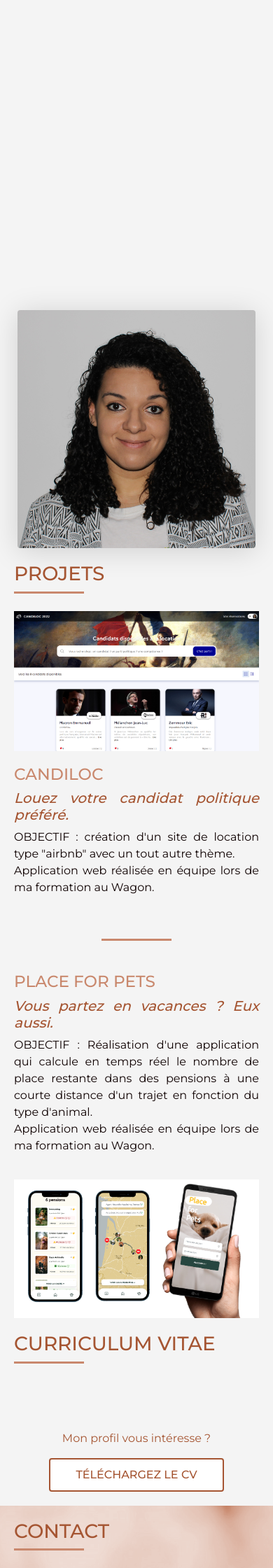
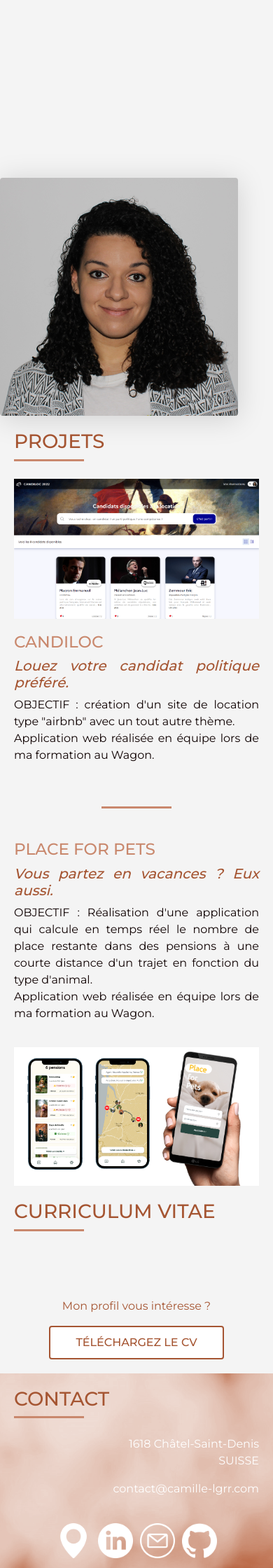
Before and after one commit to Caaam333/portfolio, a Rails app: page / in a window 390 px wide; the page is wider, and only the part inside the window is pictured. Shown: the part 970-3210 px from the top of that part at 70% size. Run offline with Rails 7, Linux system fonts and the light colour scheme; style sheets or scripts are compiled from the project's sources; some libraries are stand-ins or nearby versions.

Commit message:
responsive

```diff
--- a/app/assets/stylesheets/pages/_home.scss
+++ b/app/assets/stylesheets/pages/_home.scss
@@ -2,7 +2,10 @@
 #home-page {
   // padding: 100px;
   font-family: $mont;
-  width: 100vw;
+  // width: 100vw;
+  display: flex;
+  justify-content: center;
+  flex-direction: column;
 
   h1 {
     color: $darker;
@@ -34,12 +37,24 @@
   .line {
     margin-left: 20px;
   }
+
+  // #project, #cv, #footer {
+  //   max-width: 1200px;
+  // }
+}
+
+.centeer {
+  display: flex;
+  flex-direction: column;
+  justify-content: center;
+  // margin-left: auto;
+  //  margin-right: auto;
 }
 
 
 #header {
   background: url("header.png") no-repeat;
-  width: 100%;
+  width: 100vw;
   height: 100vh;
   background-size: cover;
   background-repeat: no-repeat;
@@ -128,10 +143,10 @@
 
 .first-part {
   display: flex;
-  justify-content: center;
+  // justify-content: center;
   align-items: center;
   flex-wrap: wrap;
-  gap: 20px;
+  gap: 25px;
 
   img {
     // margin-top: 100px;
@@ -140,6 +155,17 @@
     object-fit: cover;
     box-shadow: 0px 4px 40px rgba(0, 0, 0, 0.15);
     border-radius: 4px;
+  }
+
+  p {
+    // display: flex;
+    // flex-wrap: wrap;
+    max-height: 250px;
+    max-width: 700px;
+    column-count: 2;
+    column-width: 340px;
+    column-gap: 20px;
+    text-align: justify;
   }
 }
 
@@ -160,14 +186,14 @@
 .about-content {
   display: flex;
   flex-wrap: wrap;
-  gap: 20px;
-  justify-content: center;
+  gap: 25px;
+  // justify-content: center;
   // flex-direction: column;
 
-  p {
-    width: 340px;
-    // margin: 0px 10px;
-  }
+  // p {
+  //   max-width: 340px;
+  //   // margin: 0px 10px;
+  // }
 
   // p:last-child {
   //   margin-left: 20px;
@@ -187,11 +213,13 @@
     max-width: 340px;
   }
 }
+
 .second-part {
   display: flex;
-  justify-content: space-around;
-  align-items: center;
+  // justify-content: space-around;
+  // align-items: center;
   flex-wrap: wrap;
+  max-width: 1200px;
 }
 #project {
   // padding: 100px;
@@ -250,6 +278,7 @@
   flex-direction: column;
   flex-wrap: wrap;
   width: 100vw;
+  max-width: 1200px;
 }
 #cv {
   display: flex;
@@ -284,6 +313,7 @@
   img {
     // height: 10vw;
     height: calc(25px + 5vw);
+
   }
   ul {
     display: flex;
@@ -372,6 +402,7 @@
     display: flex;
     justify-content: center;
     flex-direction: column;
+    max-width: 1200px;
   }
 }
 
--- a/app/views/pages/home.html.erb
+++ b/app/views/pages/home.html.erb
@@ -37,19 +37,21 @@
       </svg>
     </div>
   </div>
+  <div class="centeer">
     <div class="first-part">
+      <div>
         <div id="about" class="title">
           <h1>À PROPOS</h1>
           <div class="line"></div>
+        </div>
         <div class="about-content" data-aos="zoom-out-down">
           <p class="">
             Je suis Camille, j'ai grandi en Île-de-France, passionnée, la danse a rythmé ma vie.
             À mes 30 ans, je me lance un nouveau défi : passer la frontière Suisse et repartir à zéro. <br/>
             Nouveau pays, nouvel environnement, pourquoi ne pas se fixer de nouveaux objectifs ?
+
             Après 5 ans à la SNCF, je me sentais prête à bouleverser ma carrière et me voici lancée dans
             la formation du Wagon pour être développeuse web.
-          </p>
-          <p class="">
             Ces 6 mois de formation m'ont permis de développer mon savoir technique et mon sens de l'écoute.
             Cela me passionne et me donne envie d'en apprendre encore plus.
             Je suis maintenant prête à acquérir une première expérience professionnelle.
@@ -61,9 +63,11 @@
       </div>
     </div>
     <div class="second-part">
-    <div id="project" class="title">
+      <div id="project" class="justify">
+        <div class="title">
           <h1>PROJETS</h1>
           <div class="line"></div>
+        </div>
         <div class="project-picture">
           <div class="candiloc">
             <div>
@@ -117,7 +121,6 @@
           <%= link_to "TÉLÉCHARGEZ LE CV" ,:action => :download_pdf_fr, :file_name => "TEST.pdf" %>
         </div>
       </div>
-
     </div>
     <div class="last-part">
       <div id="footer" class="title">
@@ -131,7 +134,7 @@
                 SUISSE</p>
               </li>
               <li class="mail-content">
-              <p>camille.lgrr@gmail.com</p>
+                <p>contact@camille-lgrr.com</p>
               </li>
             </ul>
           </div>
@@ -143,8 +146,8 @@
               <li id="github"><a href="https://github.com/Caaam333"><%= image_tag "github.png" %></a></li>
             </ul>
           </div>
-
         </div>
       </div>
     </div>
   </div>
+</div>
--- a/app/views/pages/index.html.erb
+++ b/app/views/pages/index.html.erb
@@ -37,6 +37,7 @@
       </svg>
     </div>
   </div>
+  <div class="justify">
     <div class="first-part">
       <div id="about">
         <h1>ABOUT</h1>
@@ -144,3 +145,4 @@
       </div>
     </div>
   </div>
+</div>
```
Lines whose indentation alone changed are shown as unchanged.
